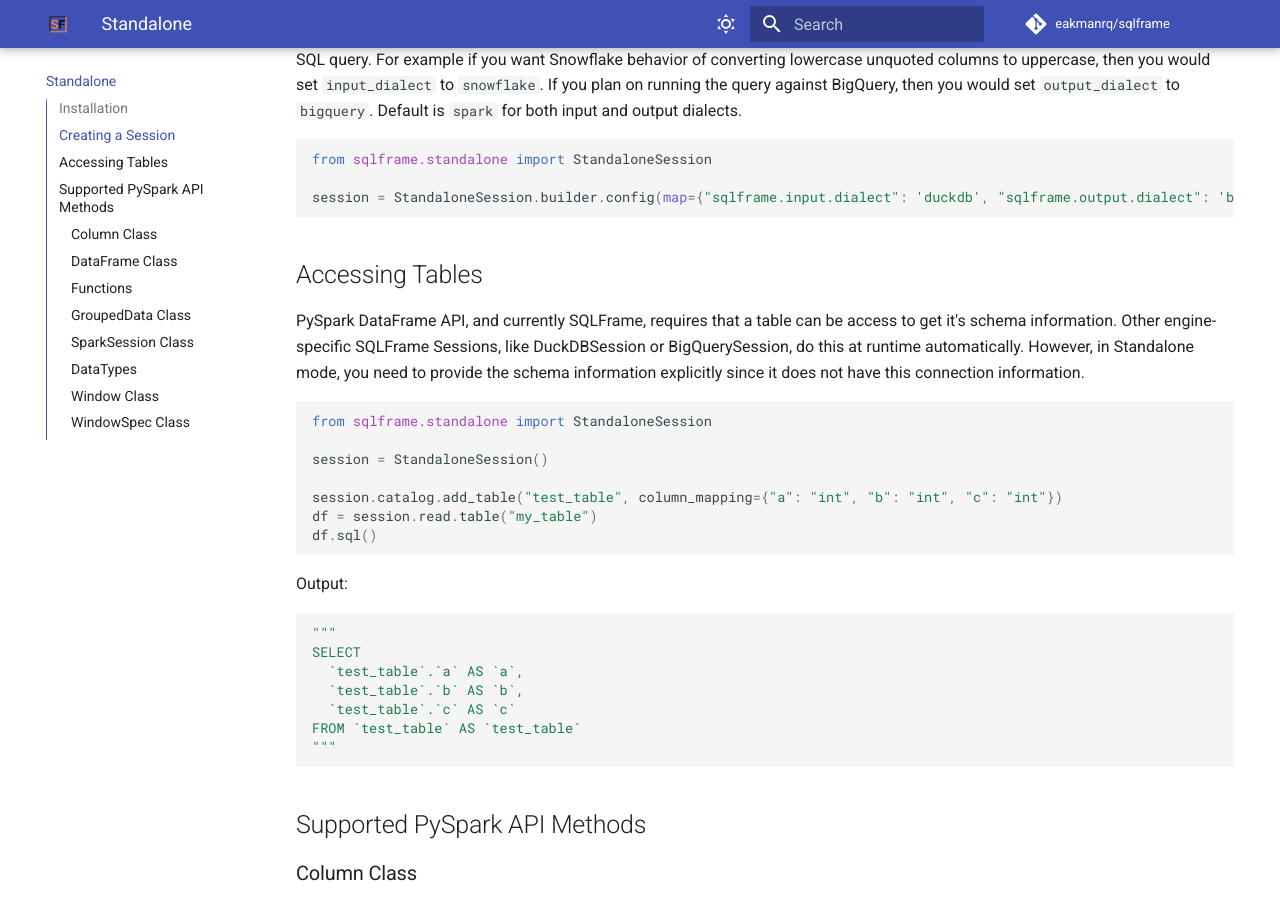
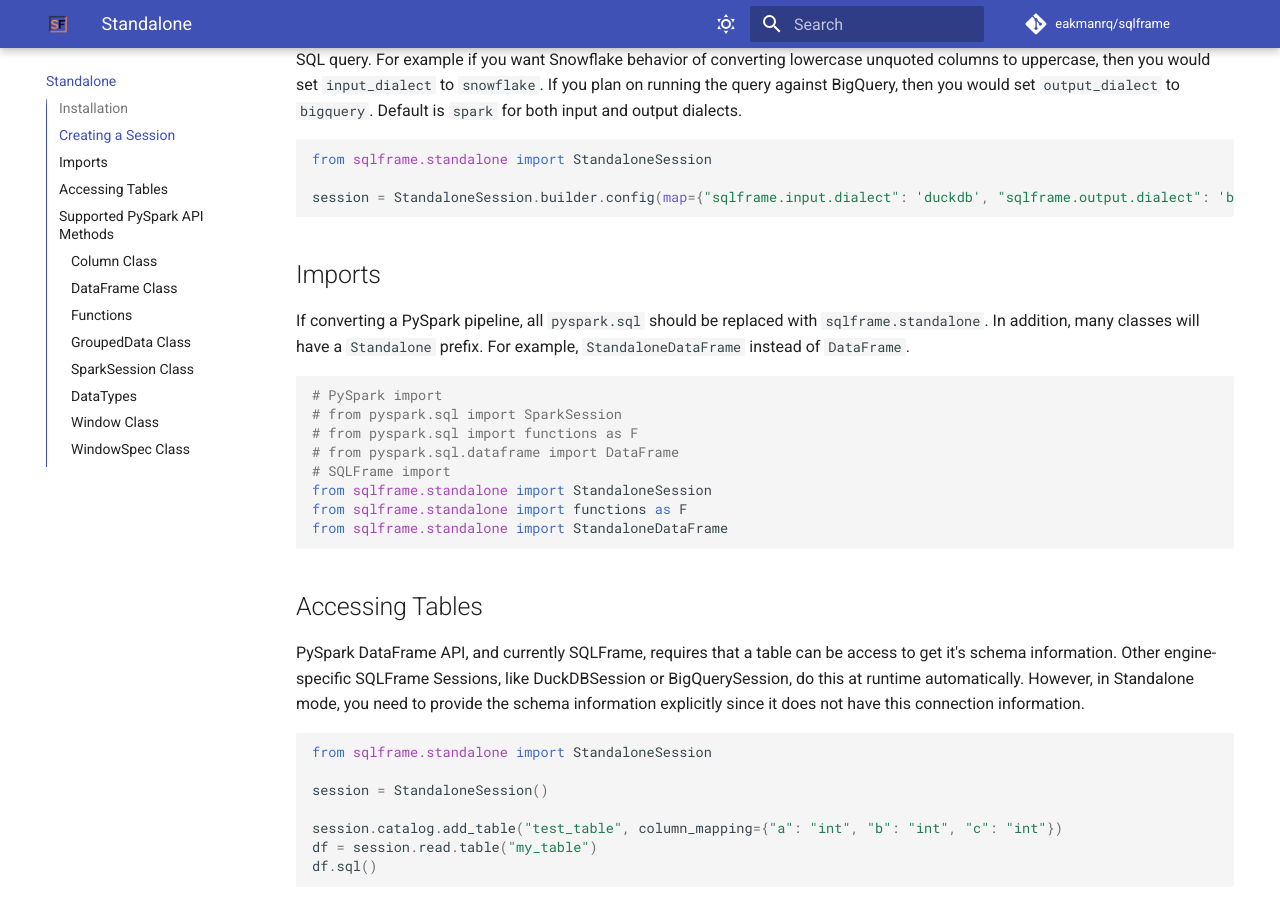
Before and after one commit to eakmanrq/sqlframe, an MkDocs documentation site: the page built from docs/standalone.md, in a window 1280 px wide and 900 px high, scrolled down 531 px. Built offline with MkDocs 1.6.1 and Material for MkDocs 9.7.7, drawn with Linux system fonts in a browser that asks for light colours; comment, search, counter and statistics services are not loaded.

Commit message:
chore: clarify imports documentation

````diff
--- a/docs/standalone.md
+++ b/docs/standalone.md
@@ -22,6 +22,24 @@ Default is `spark` for both input and output dialects.
 from sqlframe.standalone import StandaloneSession
 
 session = StandaloneSession.builder.config(map={"sqlframe.input.dialect": 'duckdb', "sqlframe.output.dialect": 'bigquery'}).getOrCreate()
+```
+
+## Imports
+
+If converting a PySpark pipeline, all `pyspark.sql` should be replaced with `sqlframe.standalone`.
+In addition, many classes will have a `Standalone` prefix.
+For example, `StandaloneDataFrame` instead of `DataFrame`.
+
+
+```python
+# PySpark import
+# from pyspark.sql import SparkSession
+# from pyspark.sql import functions as F
+# from pyspark.sql.dataframe import DataFrame
+# SQLFrame import
+from sqlframe.standalone import StandaloneSession
+from sqlframe.standalone import functions as F
+from sqlframe.standalone import StandaloneDataFrame
 ```
 
 ## Accessing Tables
--- a/setup.py
+++ b/setup.py
@@ -47,7 +47,7 @@ setup(
         ],
         "docs": [
             "mkdocs==1.4.2",
-            "mkdocs-include-markdown-plugin==4.0.3",
+            "mkdocs-include-markdown-plugin==6.0.6",
             "mkdocs-material==9.0.5",
             "mkdocs-material-extensions==1.1.1",
             "pymdown-extensions",
````
Also changed, not shown: docs/bigquery.md (+19 -0 lines), docs/duckdb.md (+16 -0 lines), docs/postgres.md (+18 -0 lines), 1 other file.
